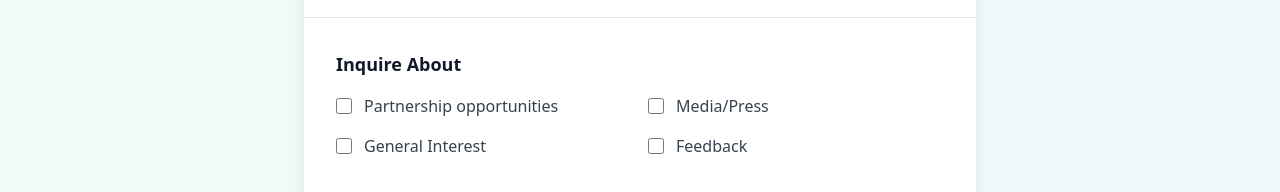
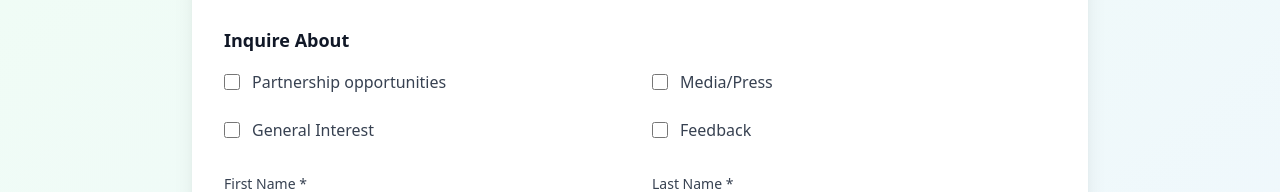
Before and after one commit to LordChampionOfDawn/SakhaSahayak, a React (Vite) app: page /local-guide in a window 1280 px wide. Shown: the part 363-555 px from the top of the page. Built offline with nearby package versions, Linux system fonts and the light colour scheme; no server answers.

Commit message:
Fix Digital Brochures Duplicate and Local Guide Form Width

```diff
--- a/src/pages/HomePage.tsx
+++ b/src/pages/HomePage.tsx
@@ -40,13 +40,6 @@
       icon: Calendar,
       path: '/events',
       color: 'from-purple-500 to-indigo-600',
-    },
-    {
-      title: 'Digital Brochures',
-      description: 'Download travel guides',
-      icon: MapPin,
-      path: '/brochures',
-      color: 'from-teal-500 to-cyan-600',
     },
     {
       title: 'Digital Brochures',
--- a/src/pages/LocalGuidePage.tsx
+++ b/src/pages/LocalGuidePage.tsx
@@ -74,7 +74,7 @@
 
   return (
     <div className="min-h-screen bg-gradient-to-br from-green-50 to-blue-50 py-12 px-4">
-      <div className="max-w-2xl mx-auto">
+      <div className="max-w-4xl mx-auto">
         <div className="bg-white rounded-3xl shadow-xl overflow-hidden">
           {/* Header */}
           <div className="bg-gradient-to-r from-green-600 to-blue-600 p-8 text-white text-center">
@@ -84,7 +84,7 @@
 
           {/* Contact Info */}
           <div className="p-8 border-b border-gray-200">
-            <div className="grid grid-cols-1 md:grid-cols-3 gap-6">
+            <div className="grid grid-cols-1 sm:grid-cols-2 lg:grid-cols-3 gap-6">
               <div className="flex items-center space-x-3">
                 <div className="bg-green-100 p-3 rounded-full">
                   <Phone className="h-6 w-6 text-green-600" />
@@ -122,7 +122,7 @@
             {/* Inquire About Section */}
             <div className="mb-8">
               <h3 className="text-lg font-semibold text-gray-900 mb-4">Inquire About</h3>
-              <div className="grid grid-cols-1 md:grid-cols-2 gap-4">
+              <div className="grid grid-cols-1 sm:grid-cols-2 gap-6">
                 <label className="flex items-center space-x-3">
                   <input
                     type="checkbox"
@@ -171,7 +171,7 @@
 
             {/* Form Fields */}
             <div className="space-y-6">
-              <div className="grid grid-cols-1 md:grid-cols-2 gap-6">
+              <div className="grid grid-cols-1 sm:grid-cols-2 gap-6">
                 <div>
                   <label className="block text-sm font-medium text-gray-700 mb-2">
                     First Name *
```
